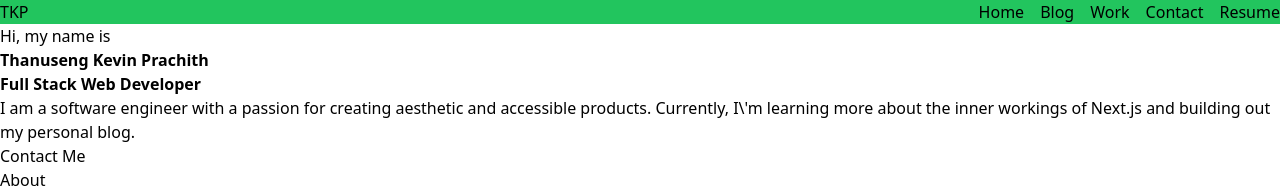
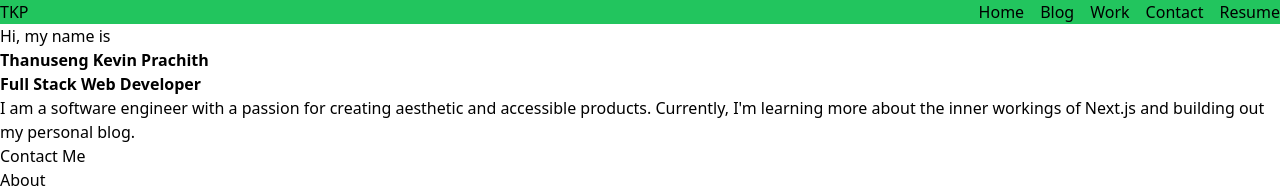
Before and after one commit to kevncrypting/Portfolio, a Next.js app: page / in a window 1280 px wide. Shown: the top 194 px of the page. Built offline with nearby package versions, Linux system fonts and the light colour scheme.

Commit message:
Fixes escape character issue (for real this time)

```diff
--- a/components/Hero.tsx
+++ b/components/Hero.tsx
@@ -6,7 +6,7 @@ export default function Hero() {
       <span>Hi, my name is</span>
       <h1 className="font-bold">Thanuseng Kevin Prachith</h1>
       <h2 className="font-semibold">Full Stack Web Developer</h2>
-      <p>I am a software engineer with a passion for creating aesthetic and accessible products. Currently, I\'m learning more about the inner workings of Next.js and building out my personal blog.</p>
+      <p>I am a software engineer with a passion for creating aesthetic and accessible products. Currently, I&apos;m learning more about the inner workings of Next.js and building out my personal blog.</p>
 
       <button>Contact Me</button>
     </>
```
